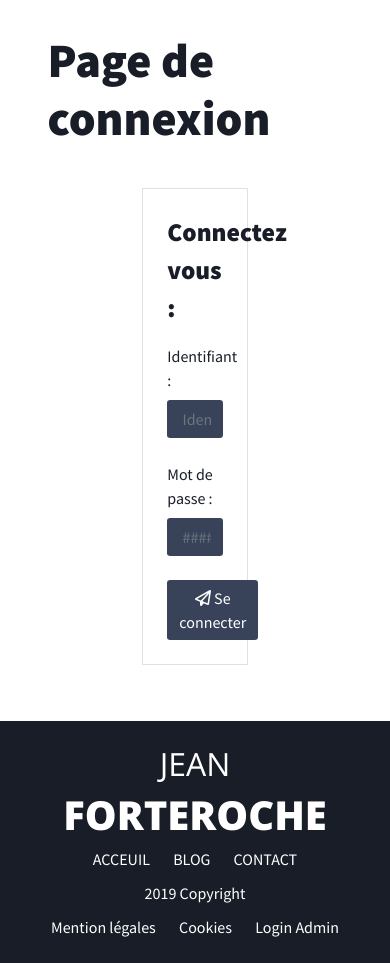
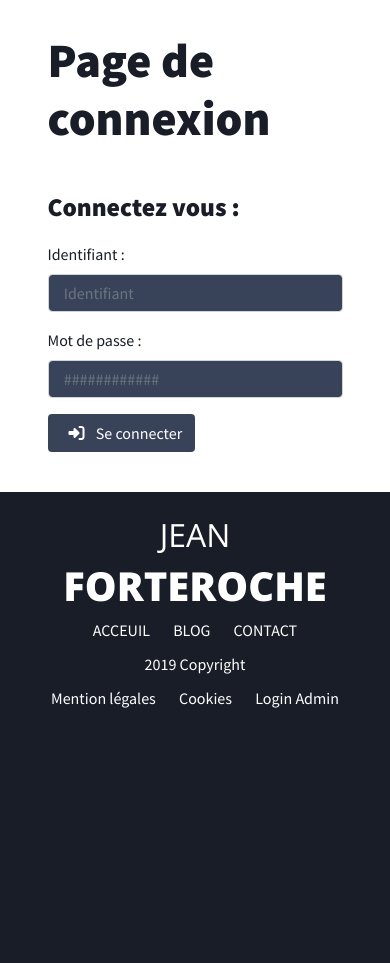
Before and after one commit to LacrotteFlorent/P4-DWJ, a PHP site: page /view/adminConnexion.php in a window 390 px wide. Shown: the part 217-1180 px from the top of the page. After the commit the page ends 925 px from the top, so only its background shows below. Run offline with PHP 8.4, Linux system fonts and the light colour scheme; some libraries are stand-ins or nearby versions.

Commit message:
debug ident contact, responsive page connexion, form => bootstrap

```diff
--- a/public/css/styleAdminConnexion.css
+++ b/public/css/styleAdminConnexion.css
@@ -14,9 +14,6 @@
     color: #181D27;
 }
 
-.connexionAdmin {
-    background-color: #FFF;
-}
 
 #adminConnexion input, #adminConnexion button {
     background-color: #38435A;
--- a/view/adminConnexion.php
+++ b/view/adminConnexion.php
@@ -31,16 +31,18 @@
                         </div>
                     </div>
                     <div class="row justify-content-center">
-                        <div class="col-5 my-4">
+                        <div class="col-12 col-sm-8 col-md-6 col-lg-4 my-4">
                             <form method="POST" action="contact_post">
-                                <div class="border p-4 form-group connexionAdmin">
-                                    <p>Connectez vous :</p>
-                                    <label for="connexionIdent" class="pb-0" >Identifiant :</label>
-                                    <input type="text" id="connexionIdent" name="connexionIdent" placeholder=" Identifiant" class="form-control rounded-sm border-0 mb-4" />
+                                <p>Connectez vous :</p>
+                                <div class="form-group">
+                                    <label for="connexionIdent">Identifiant :</label>
+                                    <input type="text" id="connexionIdent" name="connexionIdent" placeholder=" Identifiant" class="form-control" />
+                                </div>
+                                <div class="form-group">
                                     <label for="connexionMDP">Mot de passe :</label>
-                                    <input type="text" id="connexionMDP" name="connexionMDP" placeholder=" ############" class="form-control rounded-sm border-0 mb-4" />
-                                    <button class="btn rounded-sm border-0" type="submit" value="Envoyer"><i class="far fa-paper-plane"></i> Se connecter</button>
+                                    <input type="text" id="connexionMDP" name="connexionMDP" placeholder=" ############" class="form-control" />
                                 </div>
+                                <button class="btn" type="submit" value="Envoyer"><i class="fas fa-sign-in-alt mx-2"></i> Se connecter</button>
                             </form>
                         </div>
                     </div>
```
Also changed, not shown: view/contact.php (+3 -4 lines).
